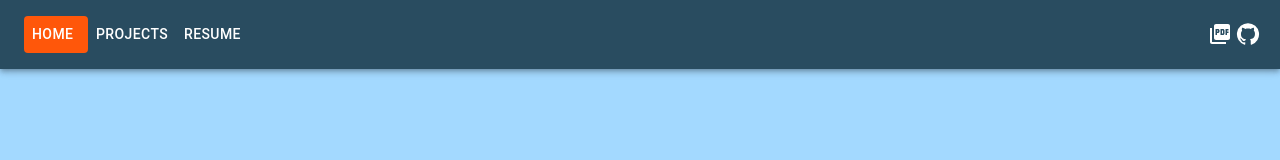
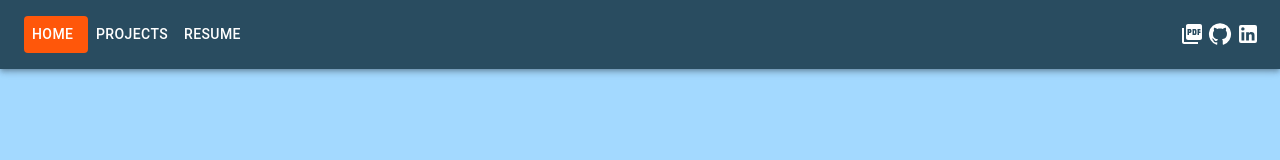
Before and after one commit to lalexgap/website, a React (Vite) app: page / in a window 1280 px wide. Shown: the top 160 px of the page. Built offline with nearby package versions, Linux system fonts and the light colour scheme.

Commit message:
Add linked in icon

```diff
--- a/src/NavBar.tsx
+++ b/src/NavBar.tsx
@@ -4,6 +4,7 @@ import { Button, Box, Toolbar, IconButton, Link } from "@mui/material";
 import { NavLink } from "react-router-dom";
 import PictureAsPdfIcon from "@mui/icons-material/PictureAsPdf";
 import GitHubIcon from "@mui/icons-material/GitHub";
+import LinkedInIcon from "@mui/icons-material/LinkedIn";
 export default function NavBar() {
   const pages = [
     { name: "home", url: "/" },
@@ -42,6 +43,14 @@ export default function NavBar() {
             <GitHubIcon />
           </IconButton>
         </Link>
+        <Link
+          color="inherit"
+          href="https://www.linkedin.com/in/alex-gap-7ba83665/"
+        >
+          <IconButton color="inherit" edge="end">
+            <LinkedInIcon />
+          </IconButton>
+        </Link>
       </Toolbar>
     </AppBar>
   );
```
